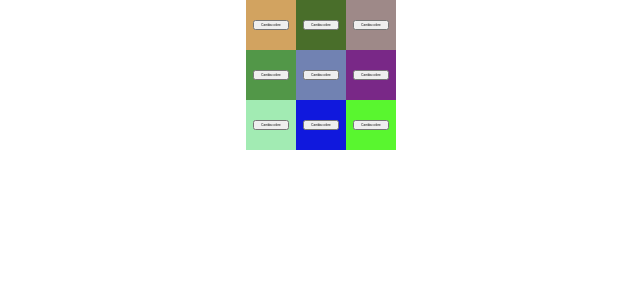
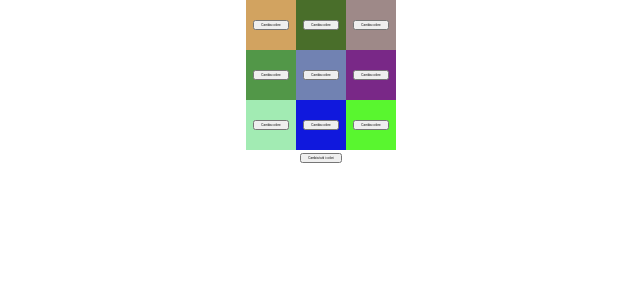
Before and after one commit to divietroriccardo/Scacchiera-React, a React (Create React App) app: page / in a window 1280 px wide. Shown: the top 300 px of the page, without its empty margins (319-959 px from the left). Built offline with nearby package versions, Linux system fonts and the light colour scheme.

Commit message:
Feature completata

```diff
--- a/src/App.css
+++ b/src/App.css
@@ -3,3 +3,10 @@
     text-align: center;
     display: flex;
 }
+
+.button
+{
+    display: flex;
+    justify-content: center;
+    padding: 3px;
+}
--- a/src/App.tsx
+++ b/src/App.tsx
@@ -26,7 +26,9 @@ const App: FunctionComponent = () =>
         </div>
       </div>
 
-      <ChangeAllButton />
+      <div className="button">
+        <ChangeAllButton />
+      </div>
     </>
   )
 }
--- a/src/components/ChangeAllButton/ChangeAllButton.tsx
+++ b/src/components/ChangeAllButton/ChangeAllButton.tsx
@@ -1,9 +1,16 @@
-import { FunctionComponent } from 'react';
+import { FunctionComponent, useState } from 'react';
+import Box from 'components/Box/Box';
 
 const ChangeAllButton: FunctionComponent = () =>
 {
+
+    const refresh = () =>{
+        window.location.reload()
+    }
+
     return (
         <>
+            <button onClick={refresh}>Cambia tutti i colori</button>
         </>
     )
 }
```
